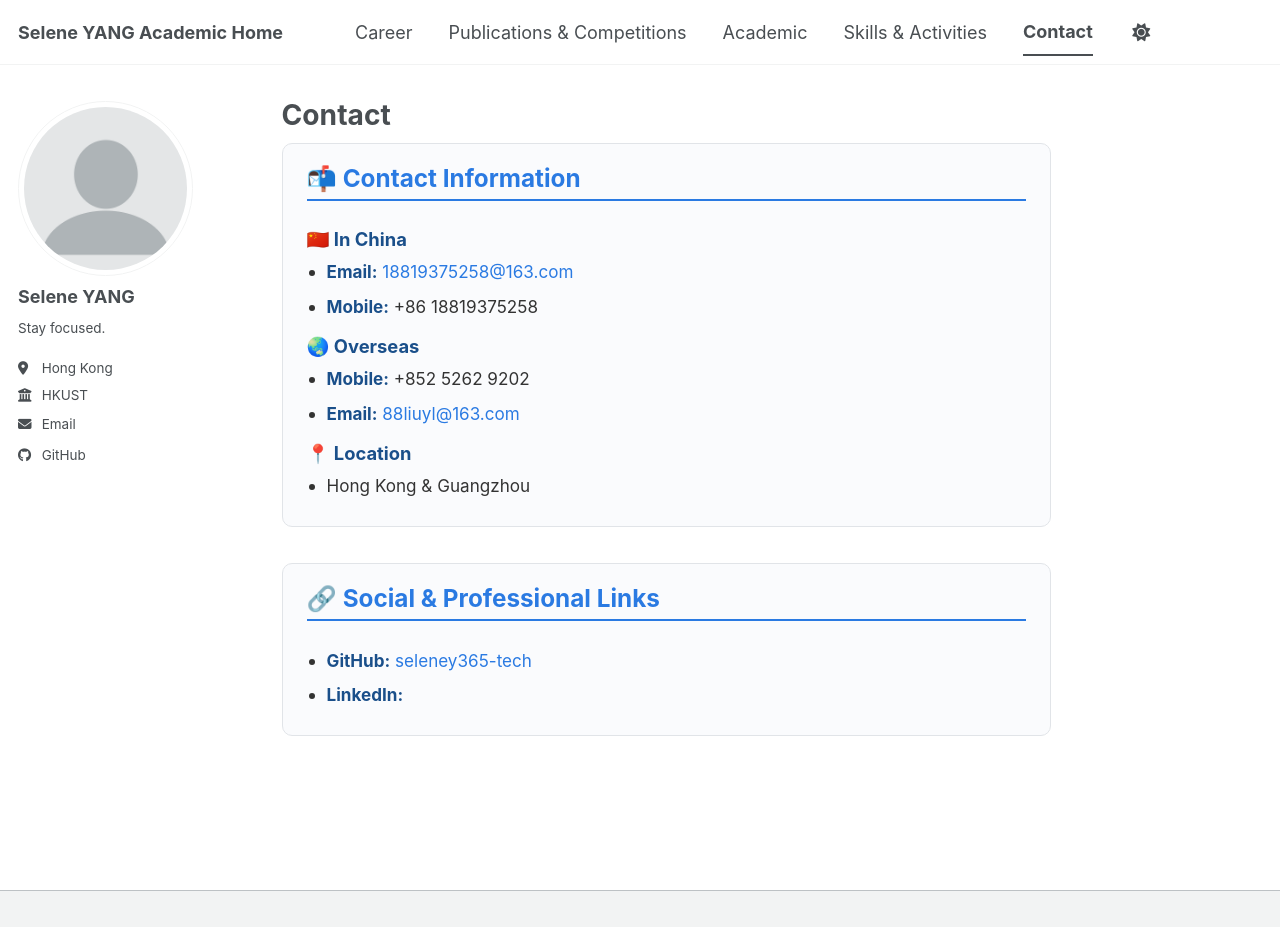
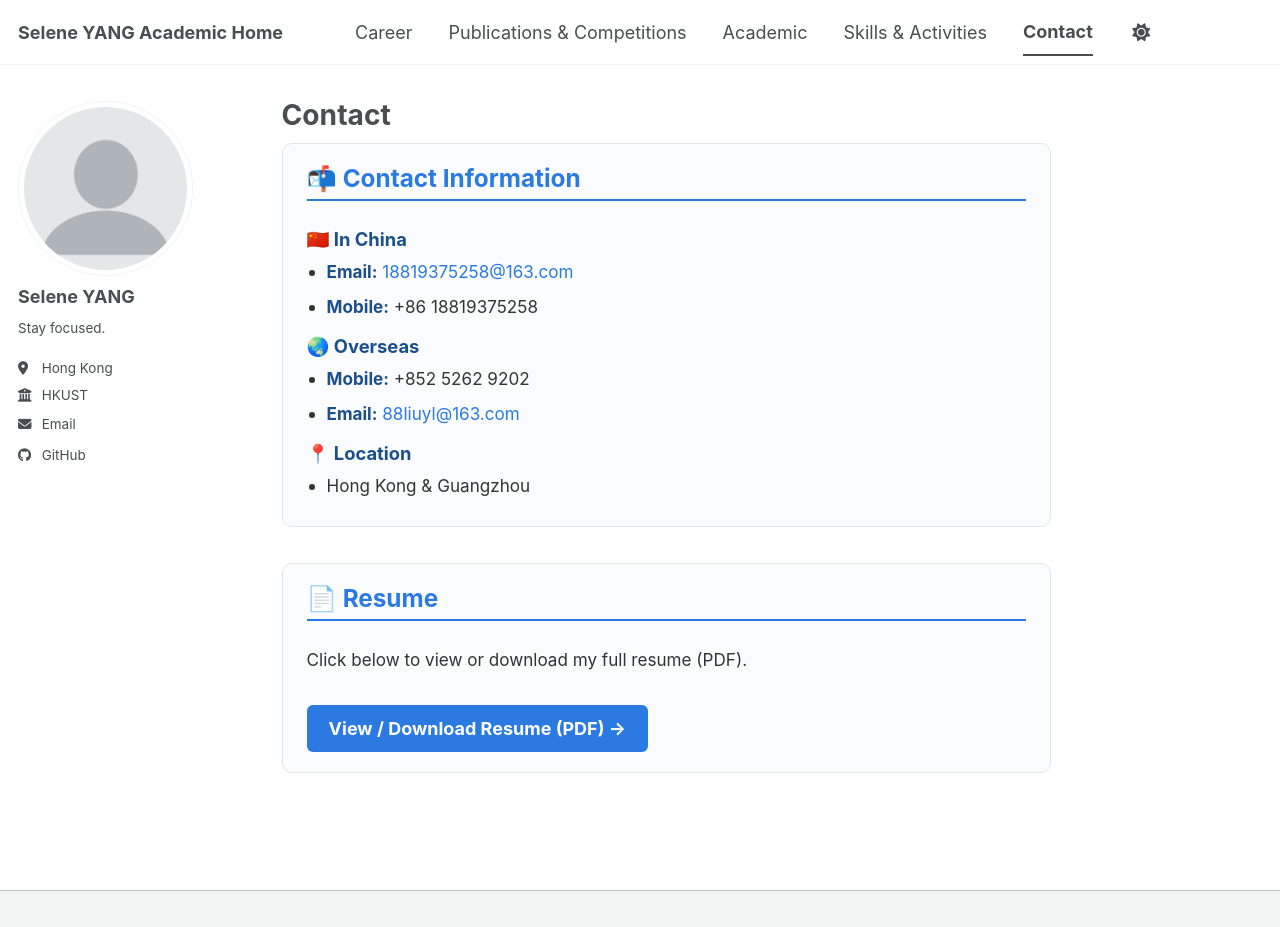
Before and after one commit to seleney365-tech/seleney365-tech.github.io, a Jekyll site: the page built from _pages/contact.md, in a window 1280 px wide and 927 px high. Built offline with Jekyll 4.4.1, drawn with Linux system fonts in a browser that asks for light colours; a style sheet for code colours, icons or effects is not loaded.

Commit message:
Update contact.md

```diff
--- a/_pages/contact.md
+++ b/_pages/contact.md
@@ -49,6 +49,23 @@ author_profile: true
     margin-top: 10px;
     margin-bottom: 4px;
   }
+
+  /* 简历下载按钮 */
+  .cv-button {
+    display: inline-block;
+    background: #2a7ae2;
+    color: #ffffff !important;
+    padding: 10px 22px;
+    border-radius: 6px;
+    font-size: 1em;
+    font-weight: bold;
+    text-decoration: none !important;
+    margin-top: 10px;
+    transition: background 0.2s;
+  }
+  .cv-button:hover {
+    background: #1a4f8a;
+  }
 </style>
 
 <div class="card-block" id="contact">
@@ -72,10 +89,10 @@ author_profile: true
   </ul>
 </div>
 
-<div class="card-block" id="links">
-  <h2 class="block-title">🔗 Social &amp; Professional Links</h2>
-  <ul>
-    <li><strong>GitHub:</strong> <a href="https://github.com/seleney365-tech" target="_blank" rel="noopener">seleney365-tech</a></li>
-    <li><strong>LinkedIn:</strong> <!-- 你的 LinkedIn 链接，可稍后补充 --></li>
-  </ul>
+<div class="card-block" id="cv">
+  <h2 class="block-title">📄 Resume</h2>
+  <p style="color:#333; font-size:0.95em; line-height:1.6;">
+    Click below to view or download my full resume (PDF).
+  </p>
+  <a class="cv-button" href="/files/YANG Siying Resume-2609.pdf" target="_blank" rel="noopener">View / Download Resume (PDF) →</a>
 </div>
```
